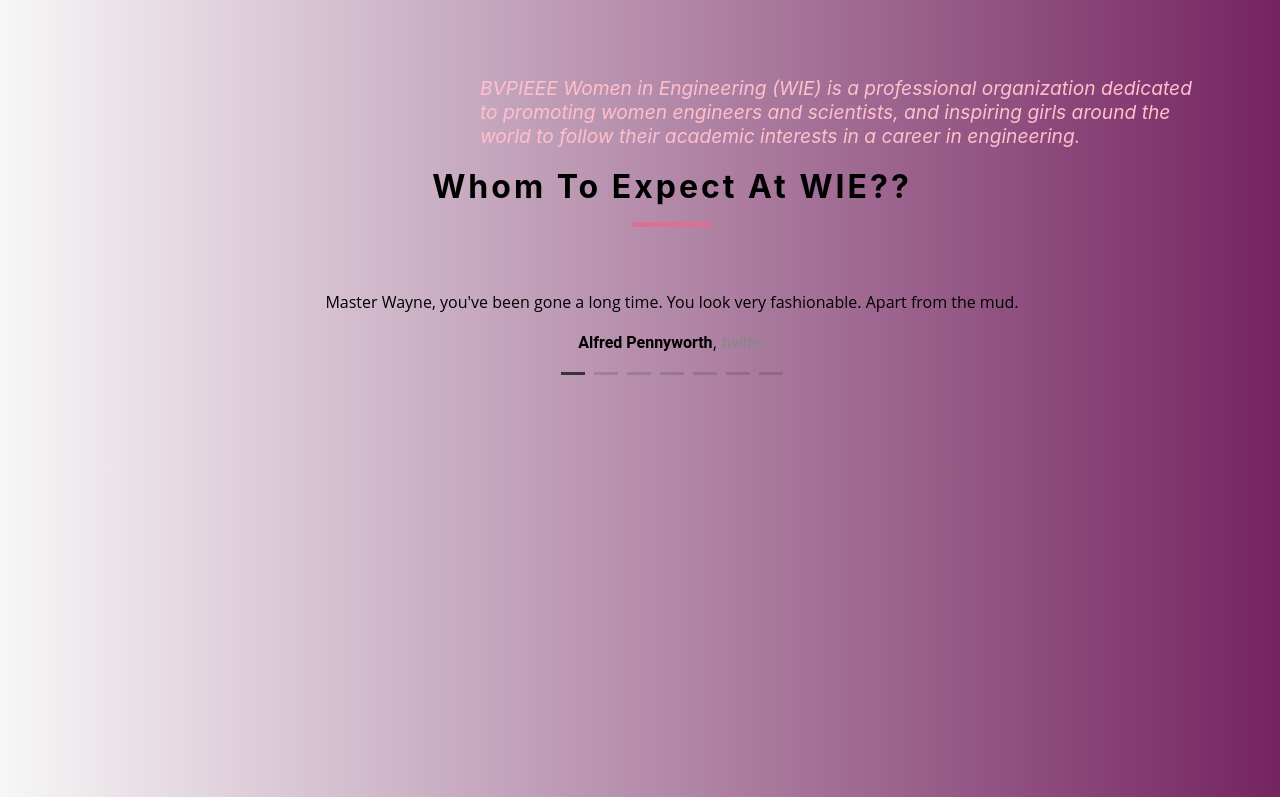
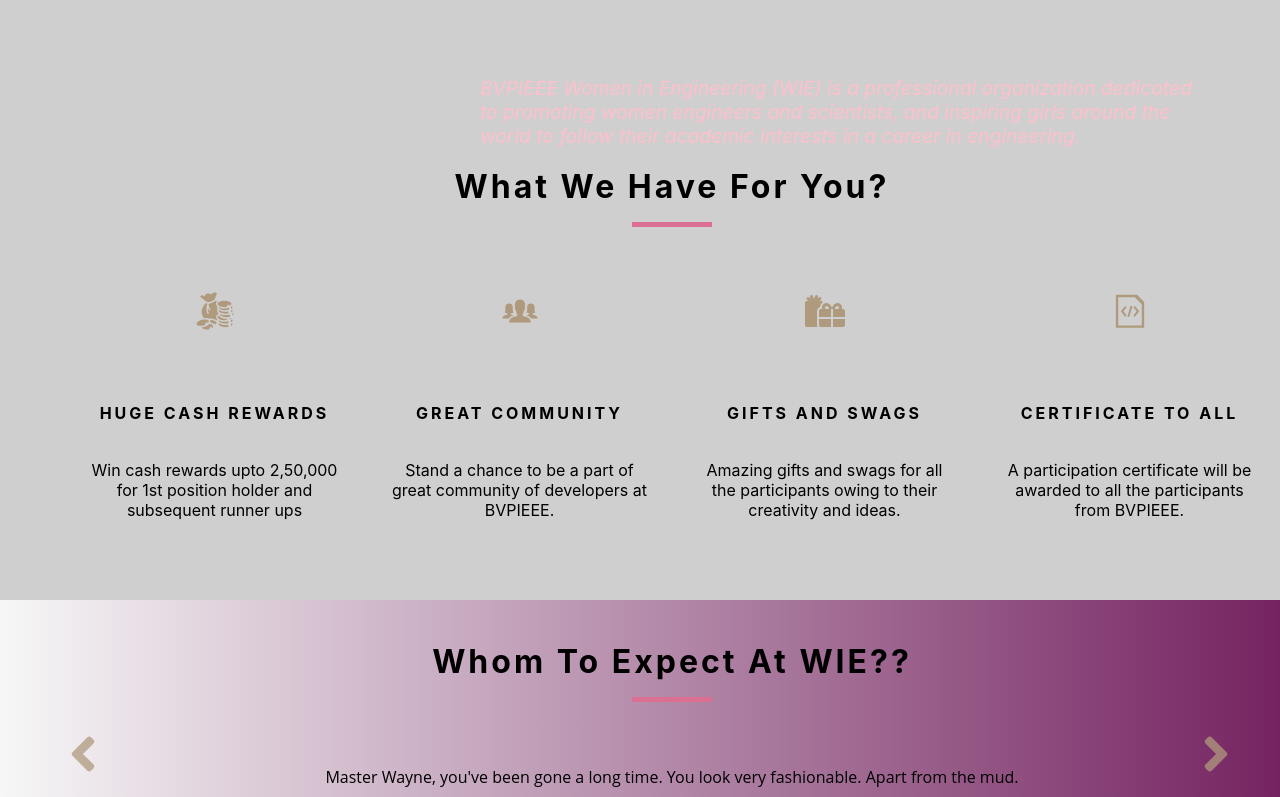
Before and after one commit to skhetarpaul/wie-2020, a React (Create React App) app: page / in a window 1280 px wide. Shown: the part 1817-2614 px from the top of the page. Built offline with nearby package versions, Linux system fonts and the light colour scheme.

Commit message:
added a feature section responsiv -sk

```diff
--- a/src/App.js
+++ b/src/App.js
@@ -7,6 +7,7 @@ import woman from '../src/images/wom-p2.webp';
 import Texter from './components/Texter'
 import Carousel from './components/Carousel'
 import {carouselSlidesData} from './components/Carousel'
+import Services from './components/Services'
 
 function App() {
   return (
@@ -29,6 +30,7 @@ function App() {
       </div>
 
       <div className = "empty-space"></div>
+      <Services />
       <Carousel className = "carousel-judges" slides={carouselSlidesData}/>
 
         <div className = "animation-moving">
--- /dev/null
+++ b/src/components/Services.css
@@ -0,0 +1,45 @@
+/* services */
+.services {
+    padding: 5rem 0;
+  }
+  .services {
+    background: var(--darkGrey);
+    text-align: center;
+  }
+  .services-center {
+    width: 90vw;
+    margin: 0 auto;
+    display: grid;
+    grid-template-columns: repeat(auto-fit, minmax(255px, 1fr));
+    grid-row-gap: 2rem;
+    grid-column-gap: 50px;
+  }
+  .service span {
+    display: inline-block;
+    color: var(--primaryColor);
+    font-size: 2.5rem;
+    margin-bottom: 1.5rem;
+  }
+  .services h6 {
+    letter-spacing: var(--mainSpacing);
+    text-transform: uppercase;
+    font-size: 1rem;
+
+  }
+  .services p {
+    width: 80%;
+    margin: 0 auto;
+  }
+  @media screen and (min-width: 992px) {
+    .services-center {
+      width: 95vw;
+      max-width: 1170px;
+    }
+  }
+
+  @media screen and (min-width: 1200px) {
+    .services p {
+      width: 100%;
+    }
+  }
+  /*end of services */
--- /dev/null
+++ b/src/components/Services.js
@@ -0,0 +1,56 @@
+import React, { Component } from 'react'
+import Title from './Title'
+import {FaGifts} from 'react-icons/fa';
+// import { AiTwotoneBank } from "react-icons/ai"
+import { GiCash } from "react-icons/gi";
+import {IoIosPeople} from 'react-icons/io'
+import {DiCodeBadge} from 'react-icons/di'
+import {GoSmiley} from 'react-icons/go'
+import './Services.css'
+
+export default class Services extends Component {
+    state = {
+        services: [
+            {
+                icon: <GiCash/>,
+                title: "HUGE Cash Rewards",
+                info:
+                    "Win cash rewards upto 2,50,000 for 1st position holder and subsequent runner ups"
+            },
+            {
+                icon: <IoIosPeople/>,
+                title: "Great Community",
+                info:
+                 "Stand a chance to be a part of great community of developers at BVPIEEE."
+            },
+            {
+                icon: <FaGifts/>,
+                title: "Gifts and swags",
+                info:
+                    "Amazing gifts and swags for all the participants owing to their creativity and ideas."
+            },
+            {
+                icon: <DiCodeBadge/>,
+                title: "CertificatE to all",
+                info:
+                    "A participation certificate will be awarded to all the participants from BVPIEEE."
+            }
+        ]
+    }
+    render() {
+        return (
+            <section className = "services">
+                <Title title = "What we have for you?"/>
+                <div className = "services-center">
+                    {this.state.services.map((item, index )=> {
+                        return <article key={index} className="service">
+                        <span>{item.icon}</span>
+                        <h6>{item.title}</h6>
+                        <p>{item.info}</p>
+                        </article>
+                    })}
+                </div>
+            </section>
+        )
+    }
+}
```
Also changed, not shown: src/components/Navbar.js (line endings or trailing spaces).
